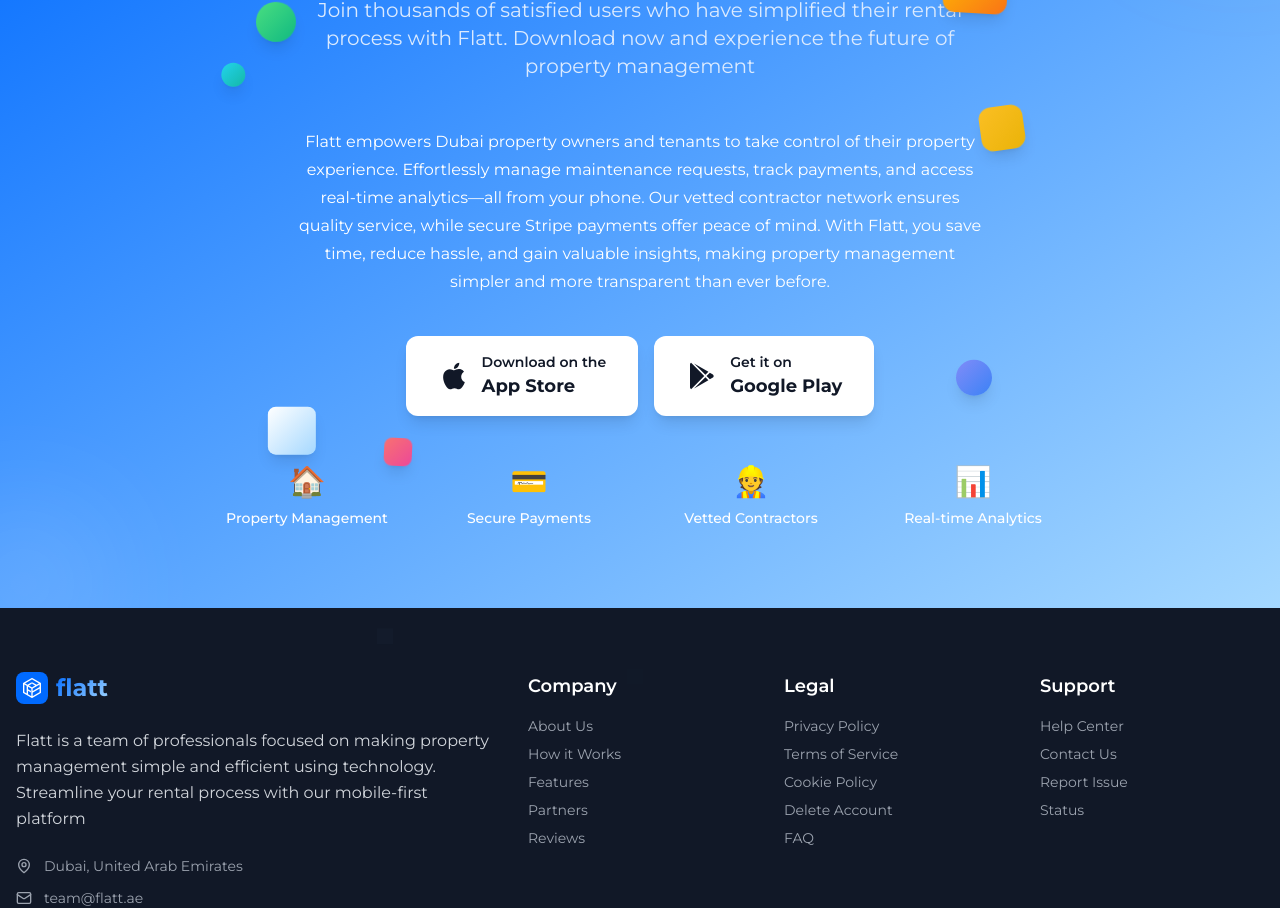
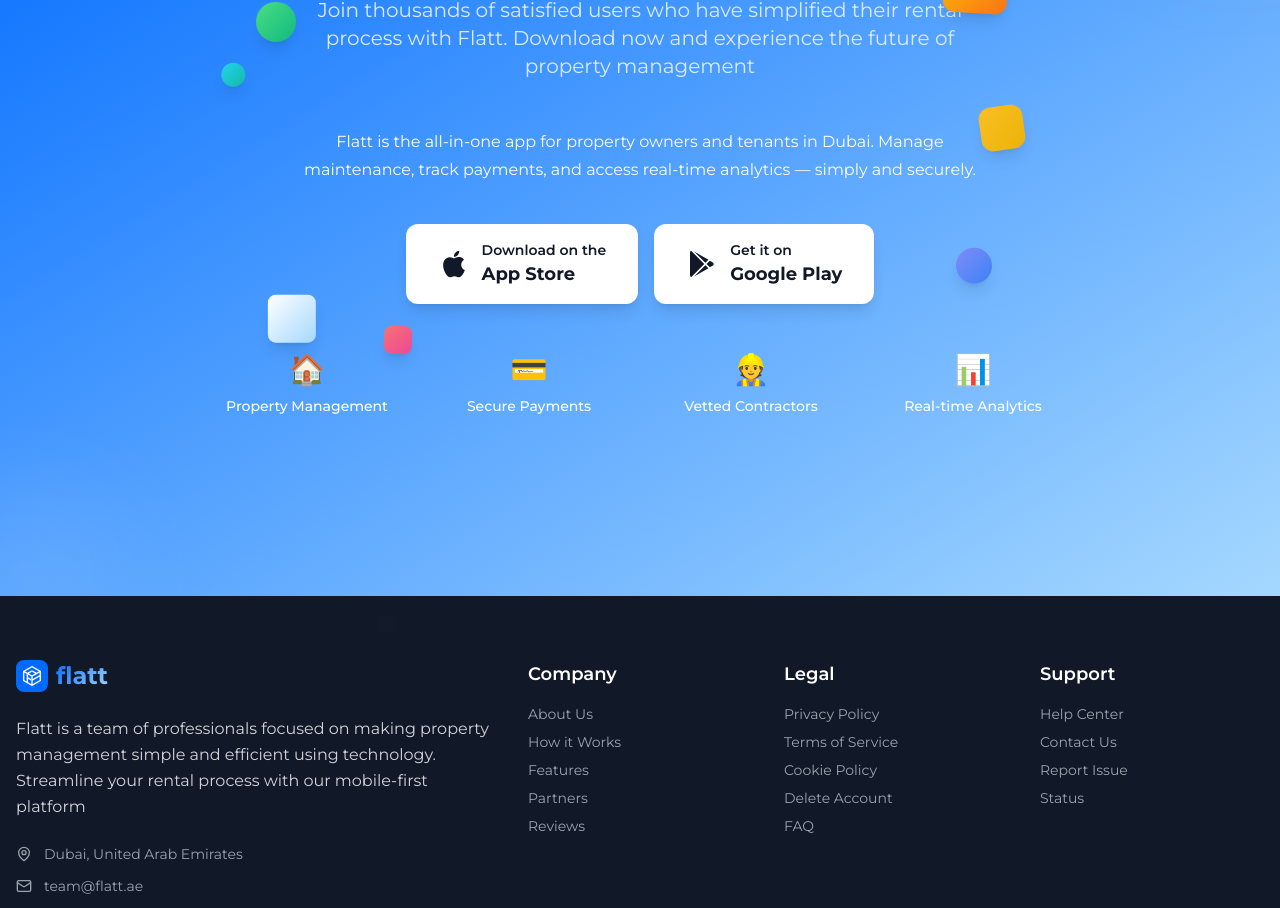
Before and after one commit to ssuvorin/flatt-website, a Next.js app: page / in a window 1280 px wide. Shown: the part 4760-5668 px from the top of the page. Built offline with nearby package versions, Linux system fonts and the light colour scheme.

Commit message:
refactor: simplify CTA text for clarity and SEO

```diff
--- a/components/CTA.tsx
+++ b/components/CTA.tsx
@@ -27,7 +27,7 @@
 
         <div className="prose mx-auto text-center font-sans text-white mb-10" style={{ fontFamily: 'var(--font-montserrat)' }}>
           <p>
-            Flatt empowers Dubai property owners and tenants to take control of their property experience. Effortlessly manage maintenance requests, track payments, and access real-time analytics—all from your phone. Our vetted contractor network ensures quality service, while secure Stripe payments offer peace of mind. With Flatt, you save time, reduce hassle, and gain valuable insights, making property management simpler and more transparent than ever before.
+            Flatt is the all-in-one app for property owners and tenants in Dubai. Manage maintenance, track payments, and access real-time analytics — simply and securely.
           </p>
         </div>
 
```
